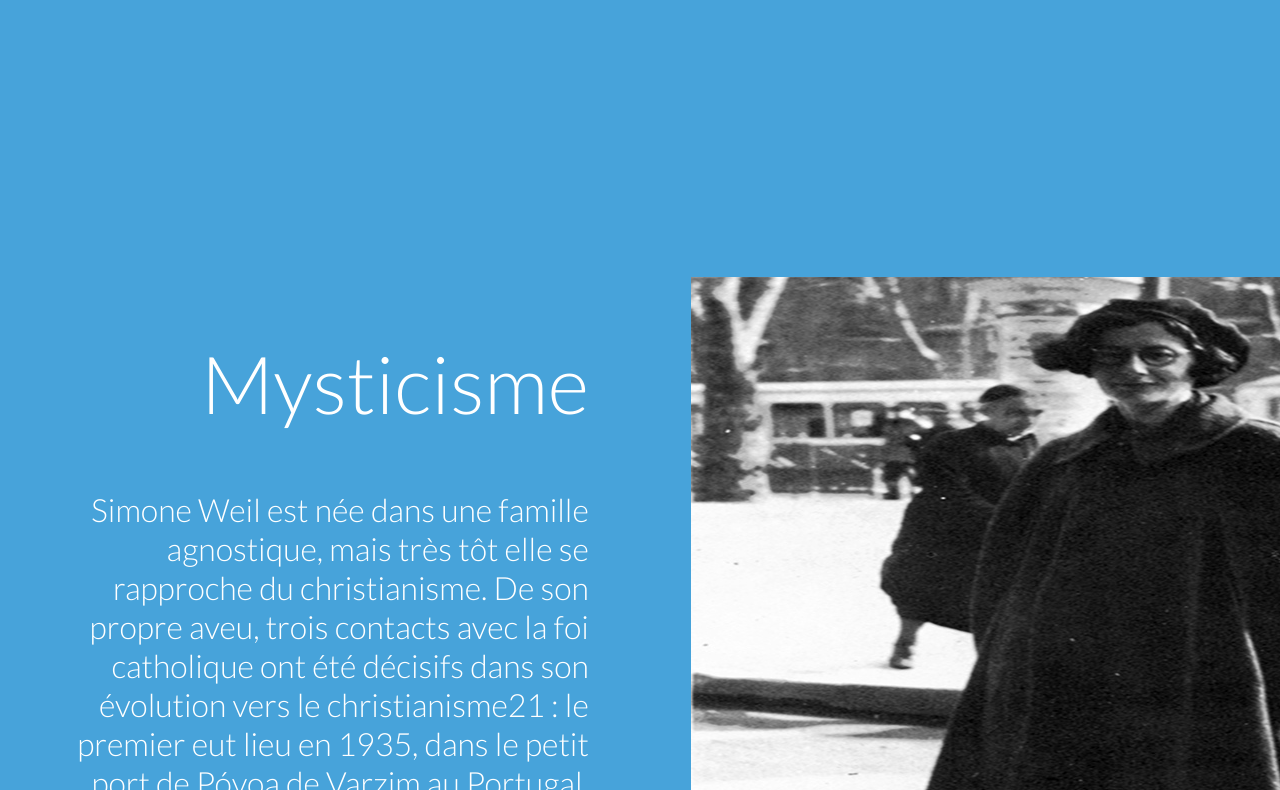
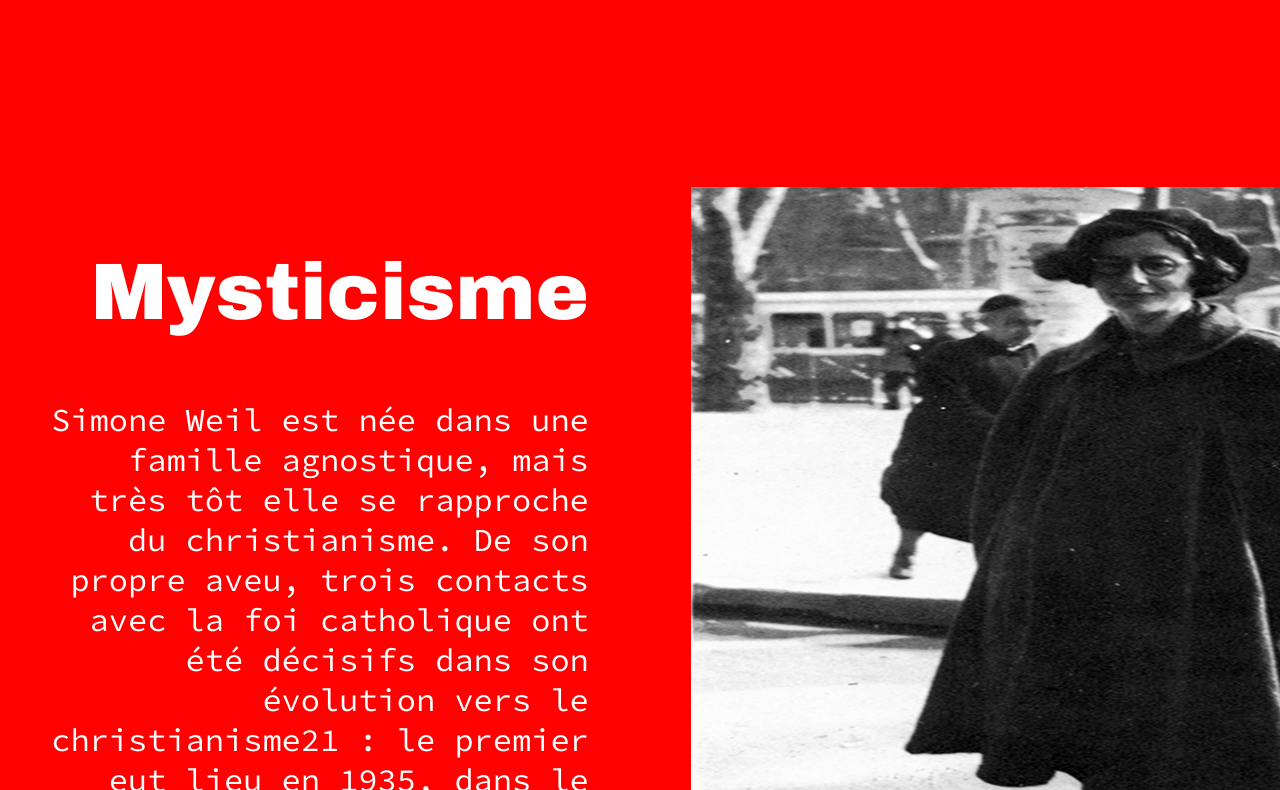
Before and after one commit to AgatheThullier/D3-Web-projet2, a plain HTML site: page index.html in a window 1280 px wide. Shown: the part 2010-2800 px from the top of the page. Drawn offline with Linux system fonts and the light colour scheme.

Commit message:
couleurs+typos

```diff
--- a/css/demo.css
+++ b/css/demo.css
@@ -1,15 +1,5 @@
 /* General Blueprint Style */
-@import url(http://fonts.googleapis.com/css?family=Lato:300,400,700);
-@font-face {
-	font-family: 'bpicons';
-	src:url('../fonts/bpicons/bpicons.eot');
-	src:url('../fonts/bpicons/bpicons.eot?#iefix') format('embedded-opentype'),
-		url('../fonts/bpicons/bpicons.woff') format('woff'),
-		url('../fonts/bpicons/bpicons.ttf') format('truetype'),
-		url('../fonts/bpicons/bpicons.svg#bpicons') format('svg');
-	font-weight: normal;
-	font-style: normal;
-} /* Made with http://icomoon.io/ */
+@import url('https://fonts.googleapis.com/css?family=Archivo+Black|Source+Code+Pro');
 
 *, *:after, *:before { -webkit-box-sizing: border-box; -moz-box-sizing: border-box; box-sizing: border-box; }
 body, html { font-size: 100%; padding: 0; margin: 0;}
@@ -19,14 +9,22 @@ body, html { font-size: 100%; padding: 0; margin: 0;}
 .clearfix:after { clear: both; }
 
 body {
-    font-family: 'Lato', Calibri, Arial, sans-serif;
+    font-family: 'Source Code Pro', monospace;
     color: #fff;
-    background: #47a3da;
+    background:  #FF0101  ;
 }
 
 a {
 	color: #f0f0f0;
 	text-decoration: none;
+}
+
+h1 {
+  font-family: 'Archivo Black', sans-serif;
+}
+
+h2 {
+  font-family: 'Archivo Black', sans-serif;
 }
 
 a:hover {
--- a/index.html
+++ b/index.html
@@ -24,7 +24,7 @@
 				<section class="cbp-so-section">
 					<article class="cbp-so-side cbp-so-side-left">
 						<h2>Enfance</h2>
-						<p>Simone Weil est née en 1909 à Paris, dans une famille d'origine juive alsacienne du côté paternel, installée à Paris depuis plusieurs générations. Sa mère, Salomea Reinherz, est née à Rostov-sur-le-Don6. La famille Weil habite alors au 19 boulevard de Strasbourg7. Simone Weil a trois ans de moins que son frère, le mathématicien André Weil..</p>
+						<p>Simone Weil est née en 1909 à Paris, dans une famille d'origine juive alsacienne du côté paternel, installée à Paris depuis plusieurs générations. Sa mère, Salomea Reinherz, est née à Rostov-sur-le-Don6. </p>
 					</article>
 					<figure class="cbp-so-side cbp-so-side-right">
 						<img src="images/1.jpg" alt="img01">
@@ -36,13 +36,13 @@
 					</figure>
 					<article class="cbp-so-side cbp-so-side-right">
 						<h2>Activités politiques</h2>
-						<p>Au cours de l'hiver 1932-1933, au Puy, elle est solidaire des syndicats ouvriers, elle se joint au mouvement de grève contre le chômage et les baisses de salaire, ce qui provoque un scandale. Décidée à vivre avec cinq francs par jour, comme les chômeurs du Puy, elle sacrifie tout le reste de ses émoluments de professeur à la Caisse de Solidarité des mineurs1</p>
+						<p>Au cours de l'hiver 1932-1933, au Puy, elle est solidaire des syndicats ouvriers, elle se joint au mouvement de grève contre le chômage et les baisses de salaire, ce qui provoque un scandale. </p>
 					</article>
 				</section>
 				<section class="cbp-so-section">
 					<article class="cbp-so-side cbp-so-side-left">
 						<h2>Mysticisme</h2>
-						<p>Simone Weil est née dans une famille agnostique, mais très tôt elle se rapproche du christianisme. De son propre aveu, trois contacts avec la foi catholique ont été décisifs dans son évolution vers le christianisme21 : le premier eut lieu en 1935, dans le petit port de Póvoa de Varzim au Portugal, où entendant chanter des cantiques « d'une tristesse déchirante », elle a « soudain la certitude que le christianisme est par excellence la religion des esclaves ».</p>
+						<p>Simone Weil est née dans une famille agnostique, mais très tôt elle se rapproche du christianisme. De son propre aveu, trois contacts avec la foi catholique ont été décisifs dans son évolution vers le christianisme21 : le premier eut lieu en 1935, dans le petit port de Póvoa de Varzim au Portugal.</p>
 					</article>
 					<figure class="cbp-so-side cbp-so-side-right">
 						<img src="images/3.jpg" alt="img01">
@@ -72,7 +72,7 @@
 					</figure>
 					<article class="cbp-so-side cbp-so-side-right">
 						<h2>Absence</h2>
-						<p>L'absence est la clef de sa métaphysique. Elle croyait que Dieu a créé dans un acte d'auto-délimitation48 ; en d'autres termes, Dieu est vu comme une sorte de plénitude totale, c'est un être parfait ; une créature ne peut exister que là où Dieu n'est pas. Ainsi, la création a eu lieu uniquement quand Dieu s'est en partie retiré. La mystique juive a des idées similaires49.</p>
+						<p>L'absence est la clef de sa métaphysique. Elle croyait que Dieu a créé dans un acte d'auto-délimitation48 ; en d'autres termes, Dieu est vu comme une sorte de plénitude totale, c'est un être parfait ; une créature ne peut exister que là où Dieu n'est pas. </p>
 					</article>
 				</section>
 			</div>
```
